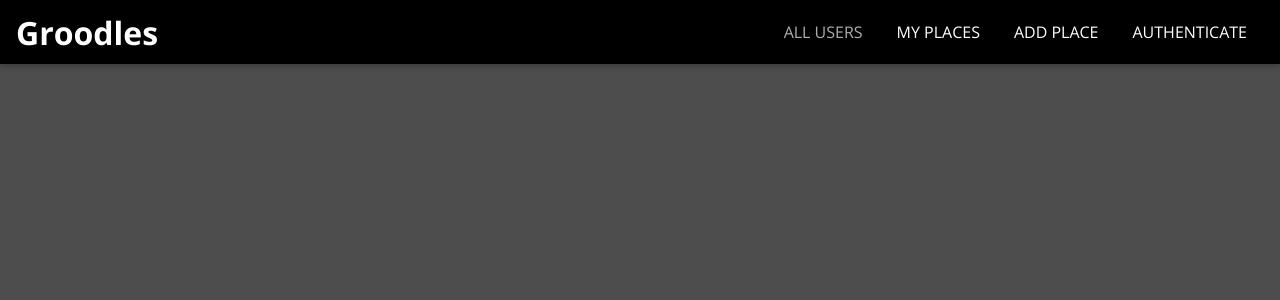
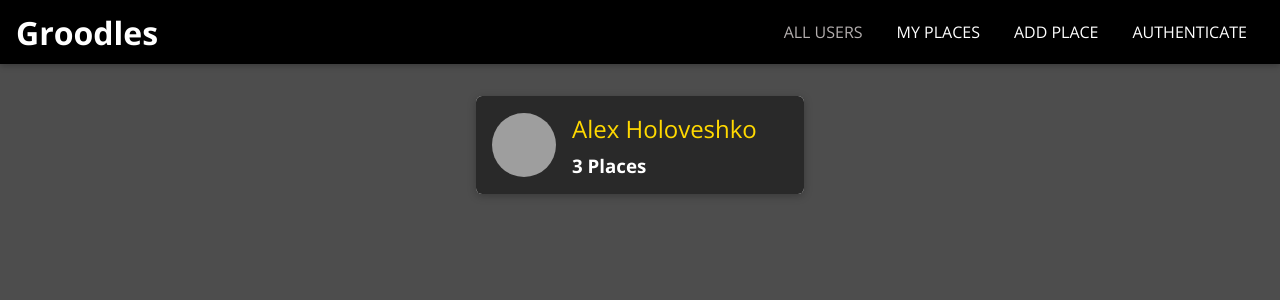
Before and after one commit to OleksandrHoloveshko/Mern, a React (Create React App) app in the folder frontend/: page / in a window 1280 px wide. Shown: the top 300 px of the page. Built offline with nearby package versions, Linux system fonts and the light colour scheme; grey boxes are pictures that could not be loaded.

Commit message:
Add User Component

```diff
--- a/frontend/src/App.js
+++ b/frontend/src/App.js
@@ -1,5 +1,6 @@
 import { BrowserRouter, Routes, Route, Navigate } from "react-router-dom";
 import MainNavigation from "./shared/components/Navigation/MainNavigation";
+import Users from "./user/pages/Users";
 import './App.css';
 
 const App = () => {
@@ -8,7 +9,7 @@
       <MainNavigation/>
       <main>
         <Routes>
-          <Route path="/" exact/>
+          <Route path="/" exact element={<Users/>}/>
           <Route path="*" element={<Navigate replace to="/" />} />
         </Routes>
       </main>
--- /dev/null
+++ b/frontend/src/shared/components/UIElements/Avatar.css
@@ -0,0 +1,15 @@
+.avatar {
+    width: 100%;
+    height: 100%;
+    display: flex;
+    justify-content: center;
+    align-items: center;
+}
+
+.avatar img {
+    display: block;
+    border-radius: 50%;
+    width: 100%;
+    height: 100%;
+    object-fit: cover;
+}
--- /dev/null
+++ b/frontend/src/shared/components/UIElements/Avatar.js
@@ -0,0 +1,16 @@
+import React from 'react';
+import './Avatar.css';
+
+const Avatar = props => {
+    return (
+        <div className={`avatar ${props.className}`} style={props.style}>
+            <img
+                src={props.image}
+                alt={props.alt}
+                style={{ width: props.width, height: props.width }}
+            />
+        </div>
+    );
+};
+
+export default Avatar;
--- /dev/null
+++ b/frontend/src/shared/components/UIElements/Card.css
@@ -0,0 +1,8 @@
+.card {
+    margin: 0;
+    box-shadow: 0 2px 8px rgba(0, 0, 0, 0.26);
+    border-radius: 6px;
+    padding: 1rem;
+    overflow: hidden;
+    background: white;
+}
--- /dev/null
+++ b/frontend/src/shared/components/UIElements/Card.js
@@ -0,0 +1,12 @@
+import React from 'react';
+import './Card.css';
+
+const Card = props => {
+    return (
+        <div className={`card ${props.className}`} style={props.style}>
+            {props.children}
+        </div>
+    );
+};
+
+export default Card;
--- /dev/null
+++ b/frontend/src/user/components/UserItem.css
@@ -0,0 +1,49 @@
+.user-item {
+    margin: 1rem;
+    width: calc(45% - 2rem);
+    min-width: 17.5rem;
+}
+
+.user-item a {
+    display: flex;
+    align-items: center;
+    width: 100%;
+    height: 100%;
+    text-decoration: none;
+    padding: 1rem;
+    color: white;
+    background: #292929;
+}
+
+.user-item a:hover,
+.user-item a:active {
+    background: #ffd900;
+}
+
+.user-item__content {
+    padding: 0;
+}
+
+.user-item__image {
+    width: 4rem;
+    height: 4rem;
+    margin-right: 1rem;
+}
+
+.user-item__info h2 {
+    font-size: 1.5rem;
+    margin: 0 0 0.5rem 0;
+    font-weight: normal;
+    color: #ffd900;
+}
+
+.user-item:hover h2,
+.user-item:active h2,
+.user-item:hover h3,
+.user-item:active h3 {
+    color: #292929;
+}
+
+.user-item__info h3 {
+    margin: 0;
+}
--- /dev/null
+++ b/frontend/src/user/components/UserList.css
@@ -0,0 +1,10 @@
+.users-list {
+    list-style: none;
+    margin: 0 auto;
+    padding: 0;
+    width: 90%;
+    max-width: 50rem;
+    display: flex;
+    justify-content: center;
+    flex-wrap: wrap;
+}
--- /dev/null
+++ b/frontend/src/user/components/UsersItem.js
@@ -0,0 +1,27 @@
+import React from 'react';
+import { Link } from 'react-router-dom';
+import Avatar from '../../shared/components/UIElements/Avatar';
+import Card from '../../shared/components/UIElements/Card';
+import './UserItem.css';
+
+const UserItem = props => {
+    return (
+        <li className="user-item">
+            <Card className="user-item__content">
+                <Link to={`/${props.id}/places`}>
+                    <div className="user-item__image">
+                        <Avatar image={props.image} alt={props.name} />
+                    </div>
+                    <div className="user-item__info">
+                        <h2>{props.name}</h2>
+                        <h3>
+                            {props.placeCount} {props.placeCount === 1 ? 'Place' : 'Places'}
+                        </h3>
+                    </div>
+                </Link>
+            </Card>
+        </li>
+    );
+};
+
+export default UserItem;
--- /dev/null
+++ b/frontend/src/user/components/UsersList.js
@@ -0,0 +1,29 @@
+import React from "react"
+import './UserList.css'
+import UsersItem from "./UsersItem"
+import Card from "../../shared/components/UIElements/Card";
+
+const UsersList = props => {
+    if (props.items.length === 0) {
+        return <div className='center'>
+            <Card>
+                <h2>No users found</h2>
+            </Card>
+        </div>
+    }
+
+    return (
+        <ul className="users-list">
+            {props.items.map(user => (
+                <UsersItem
+                    key={user.id}
+                    image={user.image}
+                    name={user.name}
+                    placeCount={user.places}
+                />
+            ))}
+        </ul>
+    )
+}
+
+export default UsersList
--- /dev/null
+++ b/frontend/src/user/pages/Users.js
@@ -0,0 +1,18 @@
+import React from "react"
+import UsersList from "../components/UsersList"
+
+const Users = () => {
+    const USERS = [
+        {
+            id: '',
+            name: 'Alex Holoveshko',
+            image: 'https://images.pexels.com/photos/839011/pexels-photo-839011.jpeg?auto=compress&cs=tinysrgb&dpr=2&h=750&w=1260',
+            places: 3
+        }
+    ]
+
+    return <UsersList items={USERS}/>
+
+}
+
+export default Users;
```
